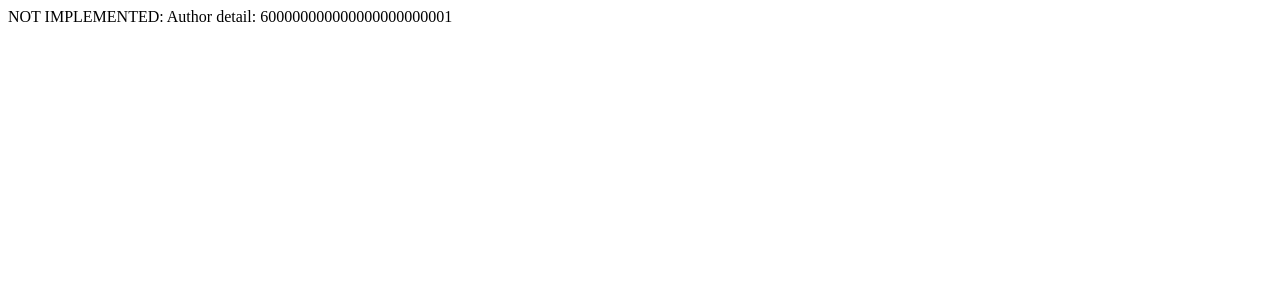
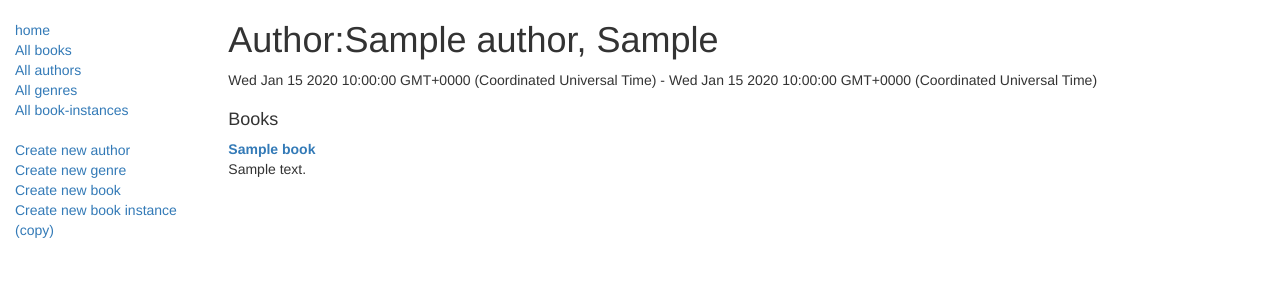
Before and after one commit to freedom5566/fluffy-JS, a Node server app: page /catalog/author/600000000000000000000001 in a window 1280 px wide. Shown: the top 300 px of the page. Run offline with Node 20, Linux system fonts and the light colour scheme; tables that the repository leaves empty hold one stand-in row (values such as "Sample post"); some libraries are stand-ins or nearby versions.

Commit message:
:sparkles: add author_detail

```diff
--- a/express/LocalLibraryWeb/controllers/authorController.js
+++ b/express/LocalLibraryWeb/controllers/authorController.js
@@ -1,50 +1,73 @@
-var Author = require('../models/author');
+let Author = require("../models/author");
+let async = require("async");
+let Book = require("../models/book");
 
 // Display list of all Authors.
 exports.author_list = function (req, res, next) {
 
     Author.find()
-        .sort([['family_name', 'ascending']])
+        .sort([["family_name", "ascending"]])
         .exec(function (err, list_authors) {
             if (err) { return next(err); }
             //Successful, so render
-            res.render('catalogView/author_list', { title: 'Author List', author_list: list_authors });
+            res.render("catalogView/author_list", { title: "Author List", author_list: list_authors });
             //res.send(list_authors);
         });
 
 };
 
 // Display detail page for a specific Author.
-exports.author_detail = function (req, res) {
-    res.send('NOT IMPLEMENTED: Author detail: ' + req.params.id);
+exports.author_detail = function(req, res, next) {
+
+    async.parallel({
+        author: function(callback) {
+            Author.findById(req.params.id)
+                .exec(callback);
+        },
+        authors_books: function(callback) {
+            Book.find({ "author": req.params.id },"title summary")
+                .exec(callback);
+        },
+    }, function(err, results) {
+        if (err) { return next(err); } // Error in API usage.
+        if (results.author==null) { // No results.
+            var err = new Error("Author not found");
+            err.status = 404;
+            return next(err);
+        }
+        // Successful, so render.
+        res.render("catalogView/author_detail", { title: "Author Detail", author: results.author, author_books: results.authors_books } );
+        //res.json({title: "Author Detail", author: results.author, author_books: results.authors_books });
+    });
+
 };
 
 // Display Author create form on GET.
 exports.author_create_get = function (req, res) {
-    res.send('NOT IMPLEMENTED: Author create GET');
+    res.send("NOT IMPLEMENTED: Author create GET");
 };
 
 // Handle Author create on POST.
 exports.author_create_post = function (req, res) {
-    res.send('NOT IMPLEMENTED: Author create POST');
+    res.send("NOT IMPLEMENTED: Author create POST");
 };
 
 // Display Author delete form on GET.
 exports.author_delete_get = function (req, res) {
-    res.send('NOT IMPLEMENTED: Author delete GET');
+    res.send("NOT IMPLEMENTED: Author delete GET");
 };
 
 // Handle Author delete on POST.
 exports.author_delete_post = function (req, res) {
-    res.send('NOT IMPLEMENTED: Author delete POST');
+    res.send("NOT IMPLEMENTED: Author delete POST");
 };
 
 // Display Author update form on GET.
 exports.author_update_get = function (req, res) {
-    res.send('NOT IMPLEMENTED: Author update GET');
+    res.send("NOT IMPLEMENTED: Author update GET");
 };
 
 // Handle Author update on POST.
 exports.author_update_post = function (req, res) {
-    res.send('NOT IMPLEMENTED: Author update POST');
+    res.send("NOT IMPLEMENTED: Author update POST");
 };
--- /dev/null
+++ b/express/LocalLibraryWeb/views/catalogView/author_detail.ejs
@@ -0,0 +1,27 @@
+<%- include("layout")%>
+    <h1>
+        Author:<%= author.name %>
+    </h1>
+    <p><%=  author.date_of_birth %> - <%= author.date_of_death %></p>
+    <div style="margin-left:20px;margin-top:20px"></div>
+    <h4>Books</h4>
+    <dl>
+        <% if(author_books) { %>
+            <% for(let book in author_books){ %>
+                <dt><a href="<%= author_books[book].url %>"> <%= author_books[book].title %></a></dt>
+
+
+
+    <dd><%= author_books[book].summary %></dd>
+    <% } %>
+
+</dl>
+<% }else { %>
+    <p>This author has no books.</p>
+<% } %>
+</div>
+</div>
+</div>
+</div>
+</body>
+</html>
--- a/express/LocalLibraryWeb/views/catalogView/genre_detail.ejs
+++ b/express/LocalLibraryWeb/views/catalogView/genre_detail.ejs
@@ -16,7 +16,7 @@
 
     </dl>
     <% }else { %>
-        <li>This genre has no books.</li>
+        <p>This genre has no books.</p>
     <% } %>
 </div>
 </div>
```
